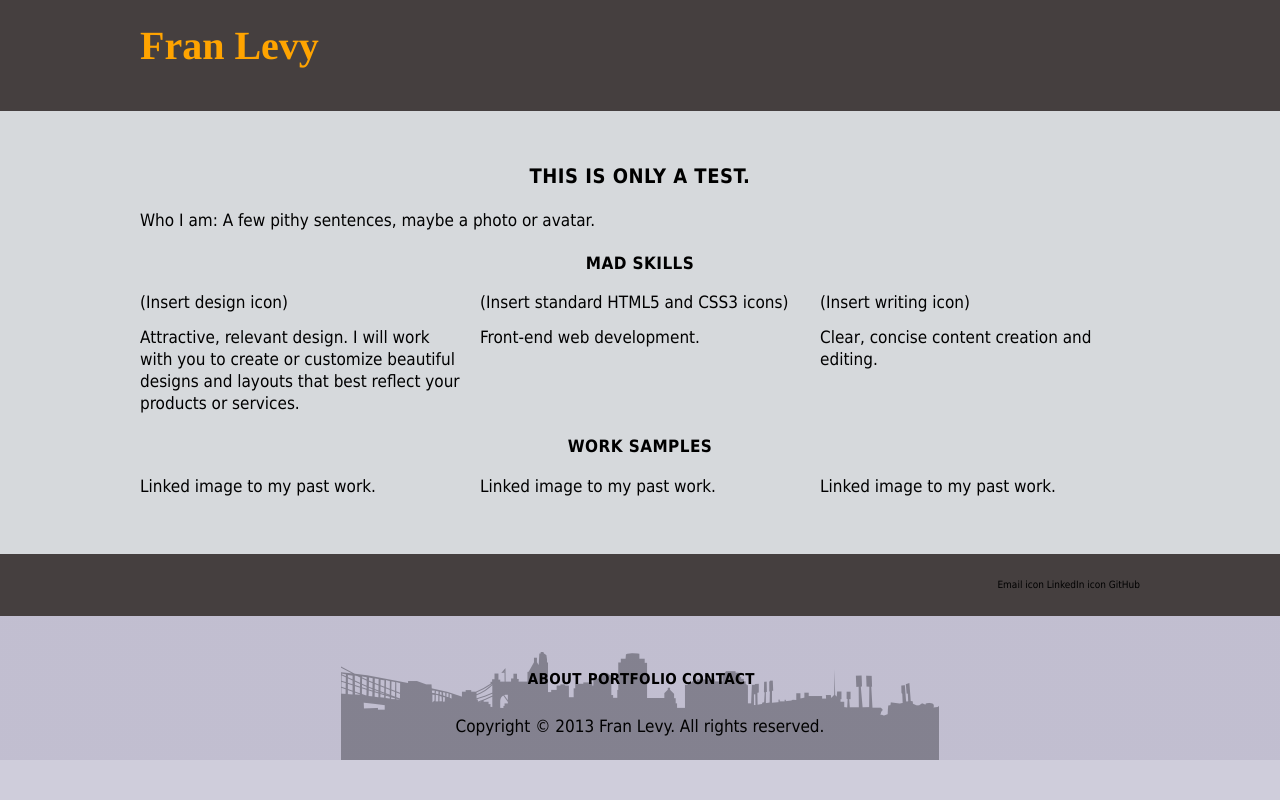
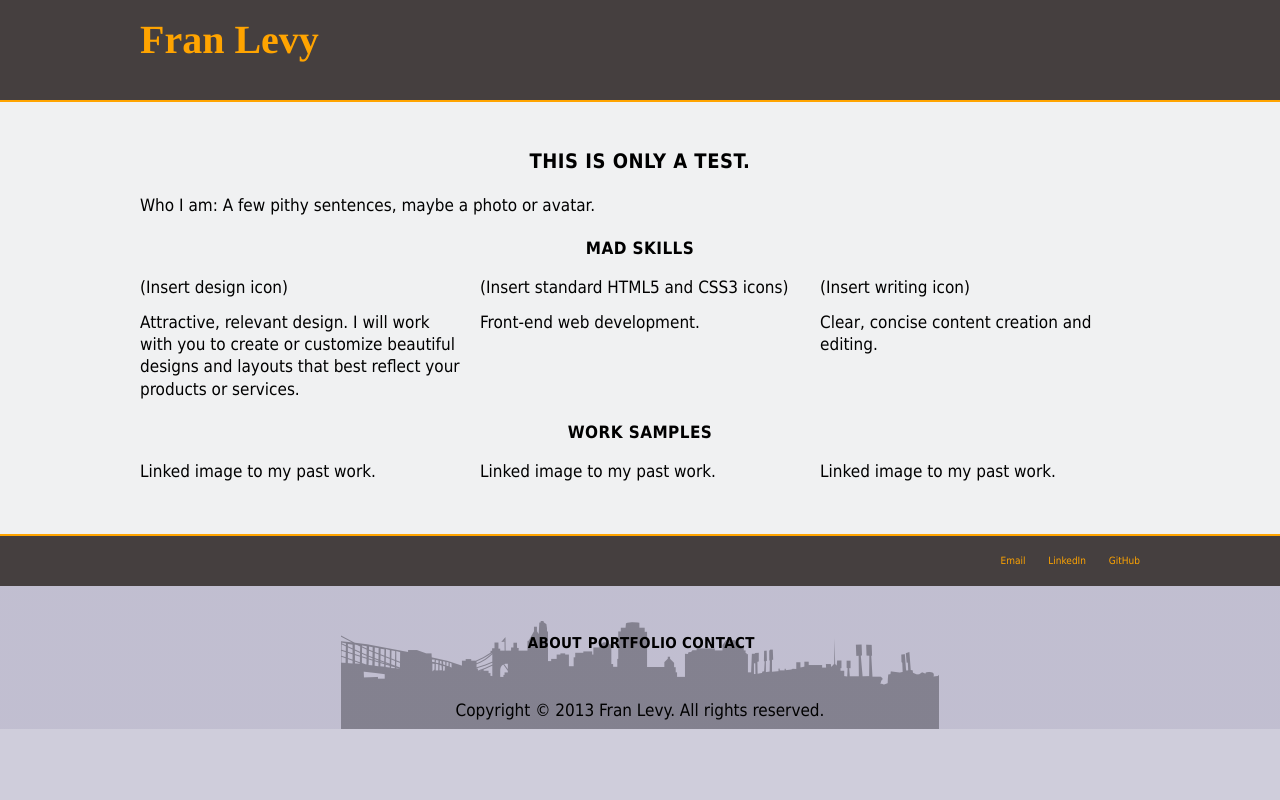
Before and after one commit to franlevy/franlevy, a PHP site: page / in a window 1280 px wide. Run offline with PHP 8.4, Linux system fonts and the light colour scheme; some libraries are stand-ins or nearby versions.

Commit message:
Modifying link colors/CSS. Also experimenting with changing padding on various div's and text elements from percentages to em's. I didn't want to nest so many em's, but they yield a more consistent visual padding without so many (if any) necessary breakpoints.

```diff
--- a/index.html
+++ b/index.html
@@ -103,10 +103,10 @@
         <div class='container'>
           <ul>
             <li>
-              <a href='#'>Email icon</a>
+              <a href='#'>Email</a>
             </li>
             <li>
-              <a href='#'>LinkedIn icon</a>
+              <a href='#'>LinkedIn</a>
             </li>
             <li>
               <a href='#'>GitHub</a>
--- a/stylesheets/global.css
+++ b/stylesheets/global.css
@@ -75,12 +75,12 @@ h5 {
   font-size: 1.7em;
   font-weight: normal; }
 
-a {
+a:link, a:visited {
   text-decoration: none;
-  color: black; }
+  color: #ffa400; }
 
 a:hover, a:active, a:focus {
-  color: #ffa400; }
+  color: #f0f1f2; }
 
 li {
   display: inline-block; }
@@ -94,7 +94,7 @@ body {
 .container {
   margin: 0 auto;
   clear: both;
-  padding: 1.25% 2.5%;
+  padding: 2em 2.5%;
   width: 95%;
   max-width: 400px;
   overflow: hidden; }
@@ -124,8 +124,8 @@ header {
   width: 3em;
   height: 0.5em;
   line-height: 0;
-  border-top: 1.5em double black;
-  border-bottom: 0.5em solid black;
+  border-top: 1.5em double #ffa400;
+  border-bottom: 0.5em solid #ffa400;
   float: right; }
 
 /* MAIN MENU NAVIGATION */
@@ -138,13 +138,9 @@ nav {
   font-weight: bold;
   font-size: 1.5em;
   line-height: 1.7em;
-  letter-spacing: 0.025em;
+  letter-spacing: 0.07em;
   text-transform: uppercase;
   padding-top: 0; }
-  nav a {
-    color: #ffa400; }
-    nav a:hover, nav a a:focus {
-      color: white; }
   nav li {
     margin: 0;
     padding: 2% 0;
@@ -156,11 +152,16 @@ nav {
 /* MAIN CONTENT */
 section {
   width: 100%;
-  background-color: #d6d9dc;
+  background-color: #f0f1f2;
+  border-top: 0.25em solid #ffa400;
+  border-bottom: 0.25em solid #ffa400;
   padding-top: 1.5%;
-  padding-bottom: 2.5%; }
+  padding-bottom: 2.5%;
+  color: black; }
   section h2, section h3 {
     text-align: center; }
+  section a:hover, section a:focus {
+    color: #ffa400; }
 
 article {
   clear: both;
@@ -168,15 +169,15 @@ article {
 
 /*** FOOTER *** */
 footer {
-  border-top: 1% solid #ffa400;
   text-align: center; }
 
 .social-media {
   background-color: #453f3f; }
+  .social-media li {
+    padding-left: 2%; }
 
 .site-map {
-  padding-top: 5%;
-  padding-bottom: 5%;
+  padding-bottom: 1.5em;
   font-weight: bold;
   font-size: 1.5em;
   line-height: 1.7em;
@@ -185,6 +186,7 @@ footer {
   padding-top: 1em; }
   .site-map a:link, .site-map a:visited, .site-map a:hover, .site-map a:active, .site-map a:focus {
     padding: 0 2%;
+    color: black;
     border-right-width: 0.15em;
     border-right-style: solid;
     border-right-color: black; }
@@ -192,14 +194,14 @@ footer {
       border: none; }
 
 .copyright {
-  padding-bottom: 5%; }
+  padding-bottom: 1.5em; }
 
 /*** MEDIA QUERIES *** */
 /* Screen widths 500px and greater */
 @media screen and (min-width: 500px) {
   /* general layout */
   .container {
-    padding: 2% 5%;
+    padding: 2em 5%;
     width: 90%;
     max-width: 1000px; }
 
@@ -217,11 +219,10 @@ footer {
     text-align: right; }
 
   .site-map {
-    padding-top: 2%;
-    padding-bottom: 0; }
+    padding-bottom: 1em; }
 
   .copyright {
-    padding-bottom: 2%; } }
+    padding-bottom: 1em; } }
 /* Screen widths 650px and greater */
 @media screen and (min-width: 650px) {
   /* header */
--- a/stylesheets/sass/base/_generallayout.sass
+++ b/stylesheets/sass/base/_generallayout.sass
@@ -9,7 +9,7 @@ body
 .container
     margin: 0 auto
     clear: both
-    padding: 1.25% 2.5%
+    padding: 2em 2.5%
     width: 95%
     max-width: 400px
     overflow: hidden
--- a/stylesheets/sass/base/_mixins.sass
+++ b/stylesheets/sass/base/_mixins.sass
@@ -15,11 +15,11 @@
         position: $position
         repeat: $repeat
 
-=bold-caps($fontsize, $lineheight, $paddingtop)
+=bold-caps($fontsize, $lineheight, $letterspace, $paddingtop)
     font:
         weight: bold
         size: $fontsize
     line-height: $lineheight
-    letter-spacing: 0.025em
+    letter-spacing: $letterspace
     text-transform: uppercase
     padding-top: $paddingtop
--- a/stylesheets/sass/base/_variables.sass
+++ b/stylesheets/sass/base/_variables.sass
@@ -9,7 +9,7 @@ $black: #000
 
 // Other colors
 $white: #FFF
-$off-white: #d6d9dc
+$off-white: #F0F1F2
 $red: #e07e76
 $red-shadow: #A00000
 $blue: #AF9EF1
@@ -18,8 +18,9 @@ $orange: #FFA400
 $lighter: rgba(187, 184, 204, 0.7)
 $darker: #453F3F
 
+$content-bg: $off-white
 $footer-bg: $lighter
 $social-bg: $darker
-$link-hover: $orange
+$link-hover: $off-white
 
 //Other variables
```
Also changed, not shown: stylesheets/sass/base/_mediaquery.sass (+4 -5 lines), stylesheets/sass/base/_typography.sass (+4 -4 lines), stylesheets/sass/modules/_footer.sass (+7 -5 lines), stylesheets/sass/modules/_nav.sass (+3 -9 lines), stylesheets/sass/modules/_section.sass (+10 -1 lines), 1 other file.
